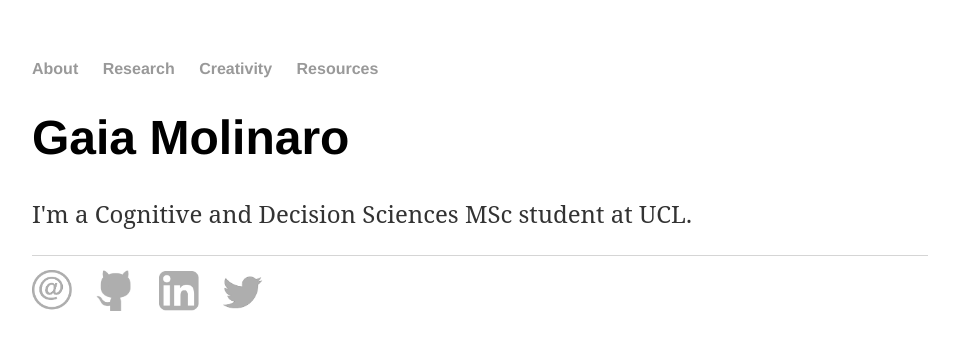
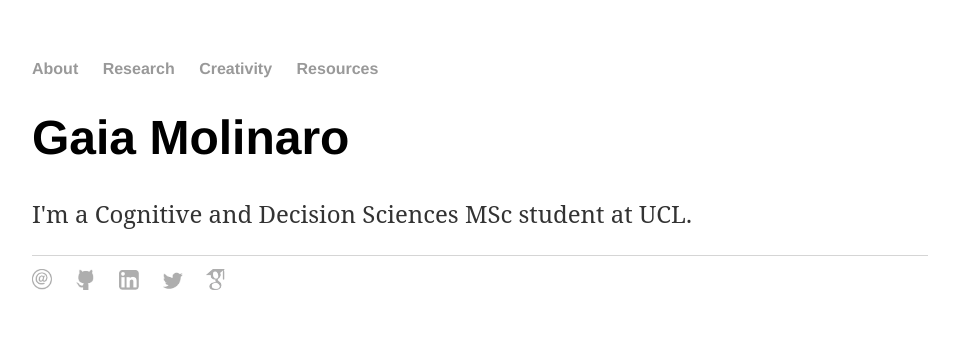
Before and after one commit to gaiamolinaro/gaiamolinaro.github.io, a Jekyll site: the page built from index.html, in a window 1280 px wide. Shown: the top 350 px of the page, without its empty margins (160-1119 px from the left). Built offline with Jekyll 4.4.1, drawn with Linux system fonts in a browser that asks for light colours.

Commit message:
Update default.html

```diff
--- a/_layouts/default.html
+++ b/_layouts/default.html
@@ -21,10 +21,11 @@
 			</div><!-- /.container -->
 			<footer>
 	    		<ul>
-	        		<li><a href="mailto:gaiamolinaro@berkeley.edu"><img src="logos/email_logo.png" alt="email" width="40"></a></li>
-	        		<li><a href="https://github.com/gaiamolinaro"><img src="logos/github_logo.png" alt="github" width="40"></a></li>
-				<li><a href="https://www.linkedin.com/in/gaiamolinaro/"><img src="logos/linkedin_logo.png" alt="linkedin" width="40"></a></li>
-				<li><a href="https://twitter.com/gaia_molinaro"><img src="logos/twitter_logo.png" alt="twitter" width="40"></a></li>
+	        		<li><a href="mailto:gaiamolinaro@berkeley.edu"><img src="logos/email_logo.png" alt="email" width="20"></a></li>
+	        		<li><a href="https://github.com/gaiamolinaro"><img src="logos/github_logo.png" alt="github" width="20"></a></li>
+				<li><a href="https://www.linkedin.com/in/gaiamolinaro/"><img src="logos/linkedin_logo.png" alt="linkedin" width="20"></a></li>
+				<li><a href="https://twitter.com/gaia_molinaro"><img src="logos/twitter_logo.png" alt="twitter" width="20"></a></li>
+				<li><a href="https://scholar.google.com/citations?user=fQnpU6IAAAAJ&hl=en&oi=ao"><img src="logos/gscholar_logo.png" alt="google scholar" width="20"></a></li>
 				</ul>
 			</footer>
 		</body>
```
